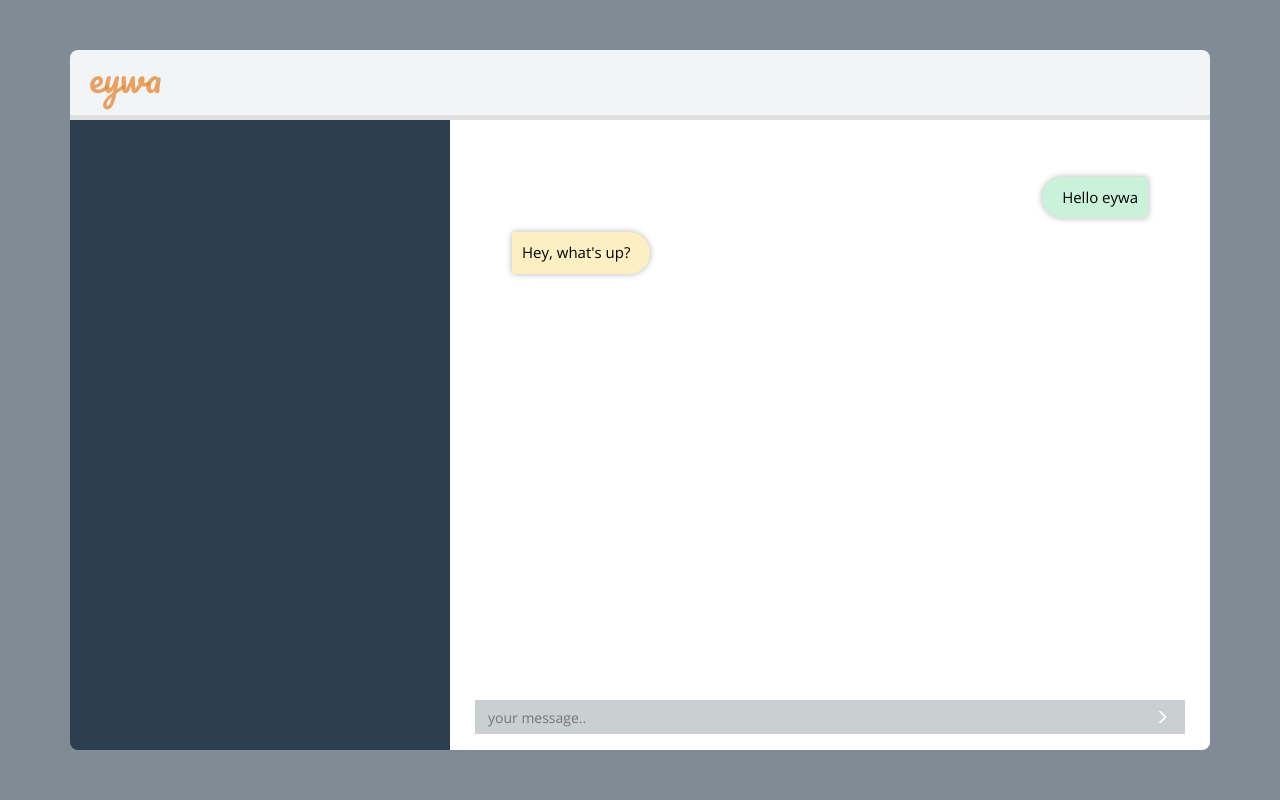
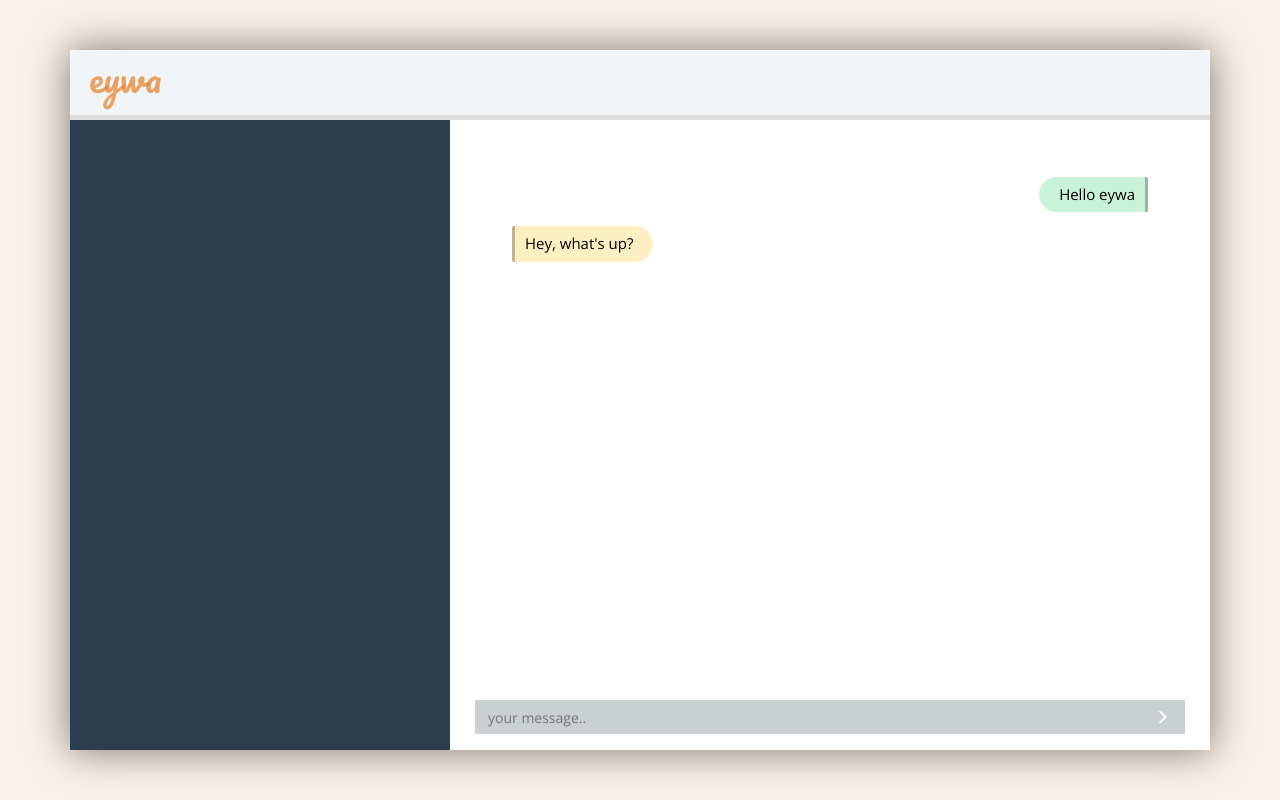
Before and after one commit to meain/eywa-old, a Django app: template ai/templates/ai/index.html in a window 1280 px wide. Run offline with Django 3.2, Linux system fonts and the light colour scheme; the template is opened without the code that fills it, so the values that code supplies are empty; some libraries are stand-ins or nearby versions.

Commit message:
Minor UI tweaks

```diff
--- a/ai/static/ai/css/chatstyle.css
+++ b/ai/static/ai/css/chatstyle.css
@@ -1,5 +1,5 @@
 body {
-  background-color: #808b96;
+  background-color: rgba(230,126,34,0.1);
 }
 .fill-page {
   height: 100vh;
@@ -11,7 +11,7 @@ body {
 .top-panel {
   background-color: #f2f5f8;
   border-bottom: 5px solid #dfdfdf;
-  border-radius: 8px 8px 0 0;
+/* border-radius 8px 8px 0 0 */
   display: block;
   height: 70px;
   padding-left: 2px;
@@ -31,6 +31,12 @@ body {
   #data-container {
     padding: 0;
   }
+}
+#box-container {
+  height: 100%;
+/* box-shadow: 0px 35px 38px -16px rgba(0,0,0,0.75) */
+  box-shadow: 0px 0px 37px 1px rgba(0,0,0,0.5);
+/* box-shadow: 0px 0px 29px 5px rgba(0,0,0,0.75) */
 }
 #left-pane-heading {
   border-bottom: 5px;
@@ -81,7 +87,7 @@ body {
 }
 #left-pane {
   background-color: #2c3e50;
-  border-radius: 0 0 0 8px;
+/* border-radius 0 0 0 8px */
   color: #fff;
   height: 100%;
   padding: 10px;
@@ -93,7 +99,7 @@ body {
 }
 #right-pane {
   background-color: #fff;
-  border-radius: 0 0 8px 0;
+/* border-radius 0 0 8px 0 */
   color: #fff;
   height: 100%;
   padding-bottom: 10px;
@@ -158,7 +164,8 @@ body {
   background-color: #fff;
   background-color: rgba(241,196,15,0.25);
   border-radius: 4px 40px 40px 4px;
-  box-shadow: 0 0 6px #b2b2b2;
+/* box-shadow 0 0 6px #B2B2B2 */
+  border-left: 3px solid rgba(0,0,0,0.25);
   clear: both;
   color: #000;
   float: left;
@@ -169,8 +176,8 @@ body {
   min-width: 10%;
   padding-left: 10px;
   padding-right: 20px;
-  padding-top: 10px;
-  padding-bottom: 10px;
+  padding-top: 7px;
+  padding-bottom: 7px;
   word-wrap: break-word;
 /* animation-delay: 1s; */
 }
@@ -184,7 +191,8 @@ body {
   background-color: #fff;
   background-color: rgba(46,204,113,0.25);
   border-radius: 40px 4px 4px 40px;
-  box-shadow: 0 0 6px #b2b2b2;
+/* box-shadow 0 0 6px #B2B2B2 */
+  border-right: 3px solid rgba(0,0,0,0.25);
   clear: both;
   color: #000;
   float: right;
@@ -195,8 +203,8 @@ body {
   min-width: 10%;
   padding-left: 20px;
   padding-right: 10px;
-  padding-top: 10px;
-  padding-bottom: 10px;
+  padding-top: 7px;
+  padding-bottom: 7px;
   word-wrap: break-word;
 }
 .data-pane {
--- a/ai/templates/ai/index.html
+++ b/ai/templates/ai/index.html
@@ -3,6 +3,7 @@
 {% block content%}
 <div class="fill-page" id="top">
   <div class="container" id="data-container">
+    <div id="box-container">
       <div class="top-panel">
         <div class="col-lg-6">
           <div id="left-pane-heading">
@@ -41,4 +42,5 @@
         </div>
       </div>
     </div>
+  </div>
 </div>{% endblock %}
--- a/ai/views.py
+++ b/ai/views.py
@@ -33,7 +33,7 @@ from .forms import QuerryForm
 
 def load_aiml():
     global k
-    k = initialize_aiml()
+    # k = initialize_aiml()
     print "Still loading"
 
 def index(request):
```
Also changed, not shown: ai/apihandler.py (+4 -4 lines), 2 other files. Lines whose indentation alone changed are shown as unchanged.
